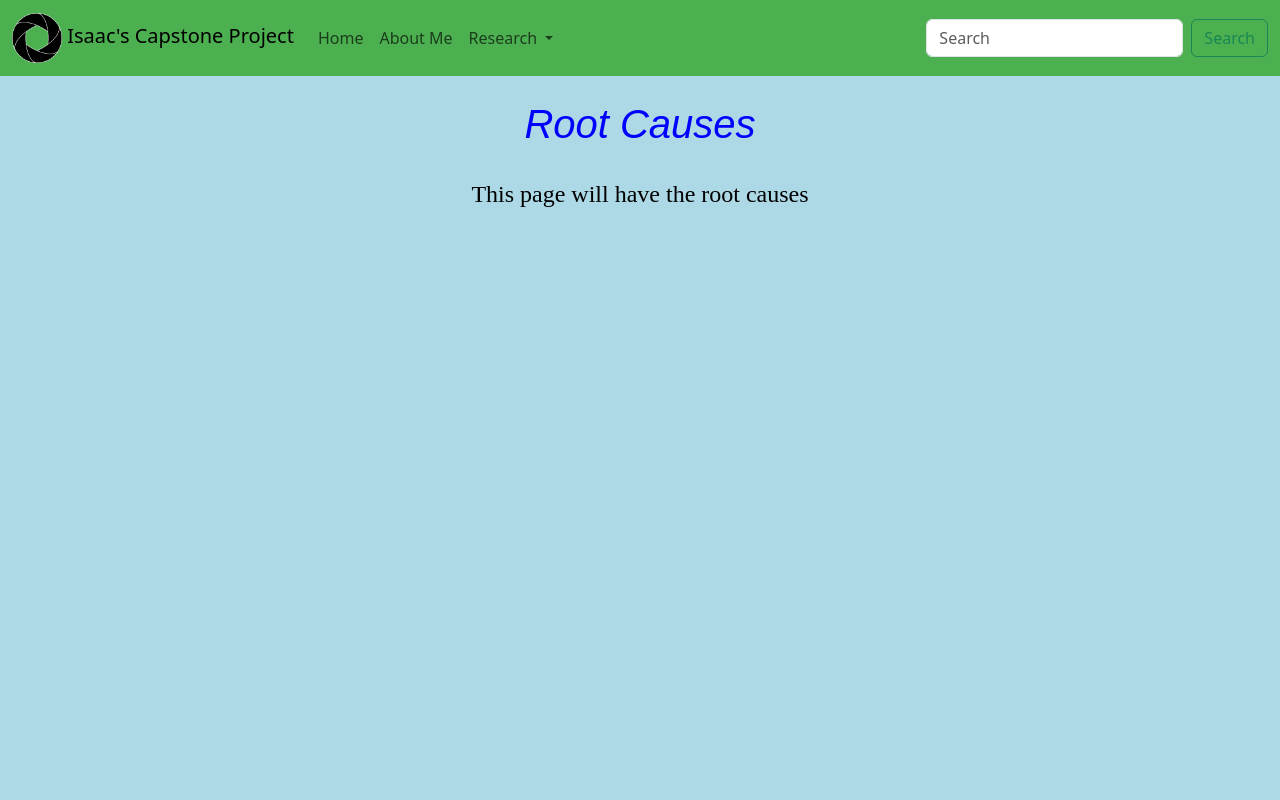
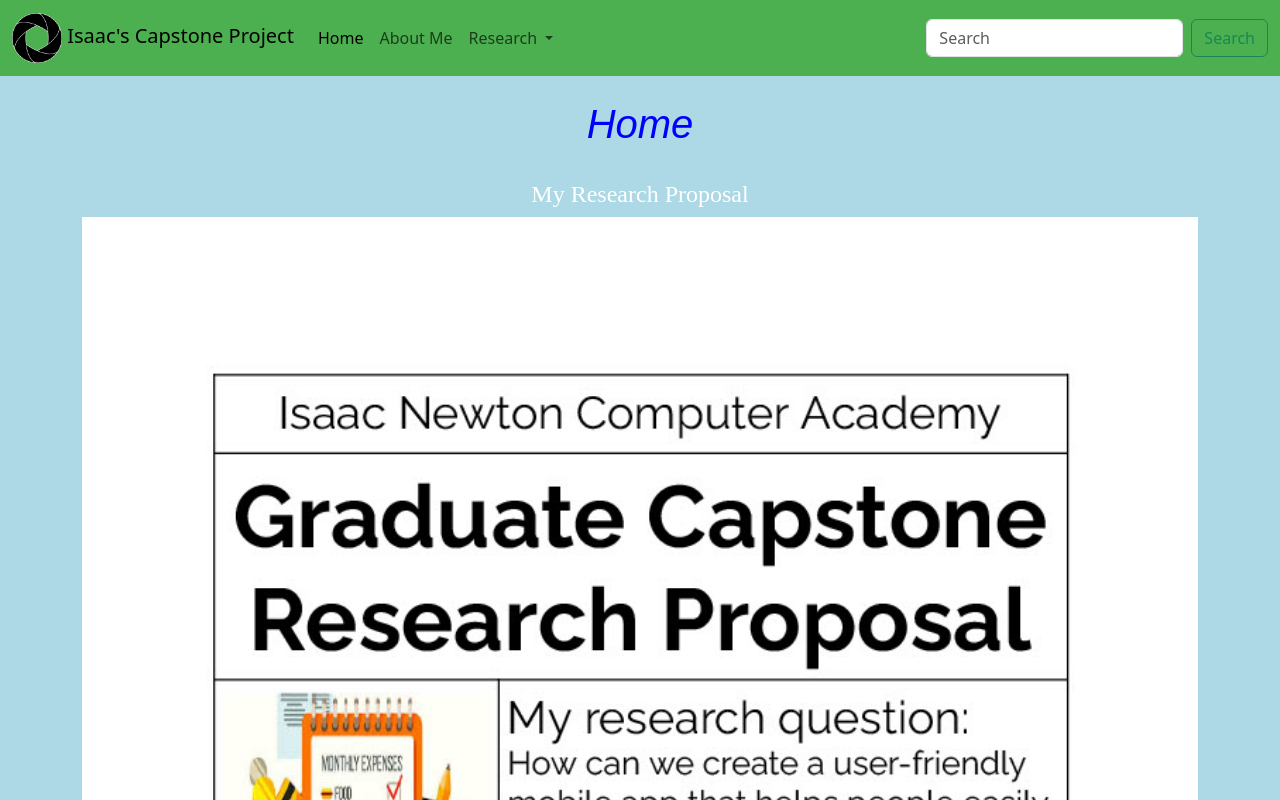
Before and after one commit to isaacnewton06/CS-CAPSTONE, a plain HTML site: page isaac capstone code/CS-CAPSTONE/RootCausesIsaac.html in a window 1280 px wide. Shown: the top 800 px of the page. Drawn offline with nearby package versions, Linux system fonts and the light colour scheme.

Commit message:
Update RootCausesIsaac.html

```diff
--- a/isaac capstone code/CS-CAPSTONE/RootCausesIsaac.html
+++ b/isaac capstone code/CS-CAPSTONE/RootCausesIsaac.html
@@ -8,6 +8,17 @@
     <link rel="stylesheet" href="style.css">
     <script src="https://cdn.jsdelivr.net/npm/bootstrap@5.3.2/dist/js/bootstrap.bundle.min.js" integrity="sha384-C6RzsynM9kWDrMNeT87bh95OGNyZPhcTNXj1NW7RuBCsyN/o0jlpcV8Qyq46cDfL" crossorigin="anonymous" defer></script>
     <style>
+      body {
+        background-color: lightblue;
+      }
+      h1 {
+        color: white;
+        text-align: center;
+      }
+      p {
+        font-family: verdana;
+        font-size: 20px;
+      }
       .custom-navbar {
         background-color: #4CAF50; /* Change this to your desired color */
       }
@@ -20,7 +31,7 @@
       }
       .intro-text {
         text-align: center;
-        color: black;
+        color: white;
         font-family: 'Times New Roman', serif;
         font-size: 1.5em;
       }
@@ -39,7 +50,7 @@
         <div class="collapse navbar-collapse" id="navbarSupportedContent">
           <ul class="navbar-nav me-auto mb-2 mb-lg-0">
             <li class="nav-item">
-              <a class="nav-link" aria-current="page" href="index.html">Home</a>
+              <a class="nav-link active" aria-current="page" href="index.html">Home</a>
             </li>
             <li class="nav-item">
               <a class="nav-link" href="AboutIsaac.html">About Me</a>
@@ -64,9 +75,11 @@
       </div>
     </nav>
     <div class="container" style="margin-top: 100px;">
-      <h1 id="title">Root Causes</h1>
+      <h1 id="title">Home</h1>
       <br>
-      <h3 class="intro-text">This page will have the root causes</h3>
+      <h3 class="intro-text">My Research Proposal</h3>
+      <img width="100%" src="Copy of Research Question.jpg" alt="Research Question">
+      <img width="100%" src="Copy of Research Question2.jpg" alt="Research Question 2">
     </div>
     <script>
       document.getElementById("title").style.color = "blue";
```
